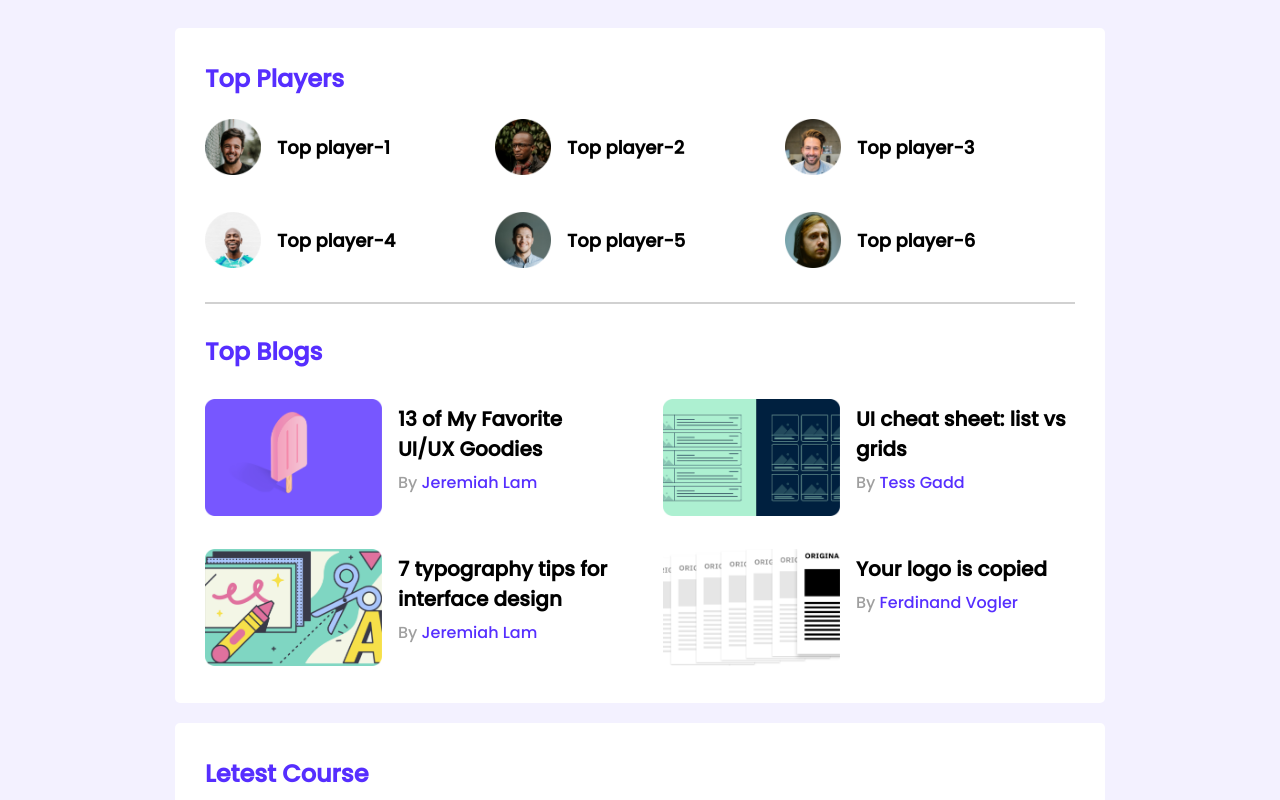
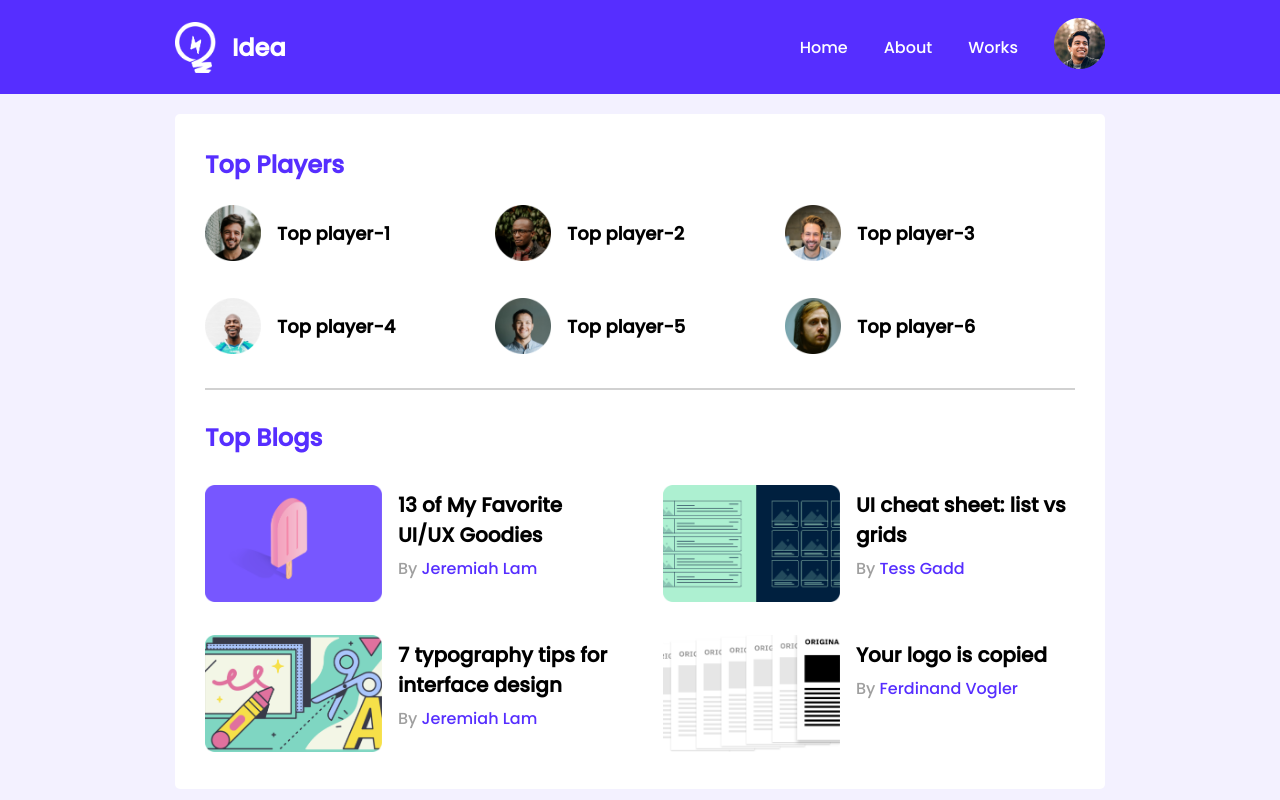
Before and after one commit to asraful333/leader-board-css3, a plain HTML site: page index.html in a window 1280 px wide. Shown: the top 800 px of the page. Drawn offline with Linux system fonts and the light colour scheme.

Commit message:
header navigation menu added

```diff
--- a/index.html
+++ b/index.html
@@ -19,6 +19,24 @@
     </header>
     <!-- header end -->
     <main>
+        <!-- navigation and logo -->
+        <header class="navigatio">
+            <nav class="nav-design">
+                <div class="nav-logo">
+                    <img src="images/icons/logo.png" alt="">
+                    <h3 class="logo-title">Idea</h3>
+                </div>
+                <div class="nav-menu">
+                    <ul>
+                        <li><a href="">Home</a></li>
+                        <li><a href="">About</a></li>
+                        <li><a href="">Works</a></li>
+                        <li><a href=""><img src="images/icons/profile.png" alt=""></a></li>
+                    </ul>
+                </div>
+
+            </nav>
+        </header>
         <!-- top players & blogs -->
         <section class="container">
             <div class="top-players">
--- a/styles/style.css
+++ b/styles/style.css
@@ -3,6 +3,7 @@
 
 /* common style or utilities */
 body{
+    margin: 0;
     font-family: 'Poppins', sans-serif;
     background-color: #F3F1FF;
 }
@@ -11,7 +12,52 @@ main{
     flex-direction: column;
     align-items: center;
 }
-/* top-section */
+    /* ----------------------------------
+        Navigation Bar and logo style
+    ------------------------------------*/
+    .navigatio{
+        width: 100%;
+        height: 94px;
+        background-color: #562EFF;
+        display: flex;
+        justify-content: center;
+    }
+    .nav-design{
+        width: 930px;
+        display: flex;
+        align-items: center;
+        justify-content: space-between;
+    }
+    .nav-logo{
+        display: flex;
+        justify-content: center;
+        align-items: center;
+    }
+    .nav-logo img{
+        width: 41px;
+        height: 51px;
+        margin-right: 16px;
+    }
+    .nav-logo .logo-title{
+        color: #FFFFFF;
+        font-size: 24px;
+    }
+    .nav-menu ul{
+        display: flex;
+        justify-content: center;
+        align-items: center;
+    }
+    li{
+        list-style: none;
+        margin-left: 36px;
+    }
+    li a{
+        text-decoration: none;
+        color: #FFFFFF;
+    }
+/* -------------------
+    top-section
+----------------------*/
 .container{
     width: 870px;
     background-color: #FFFFFF;
@@ -22,7 +68,9 @@ main{
 .top-players{
     margin-bottom: 30px;
 }
-/* players style */
+/* ------------------
+    players style
+---------------------*/
 .players{
     display: grid;
     /* grid-template-columns: 1fr 1fr 1fr; */
```
